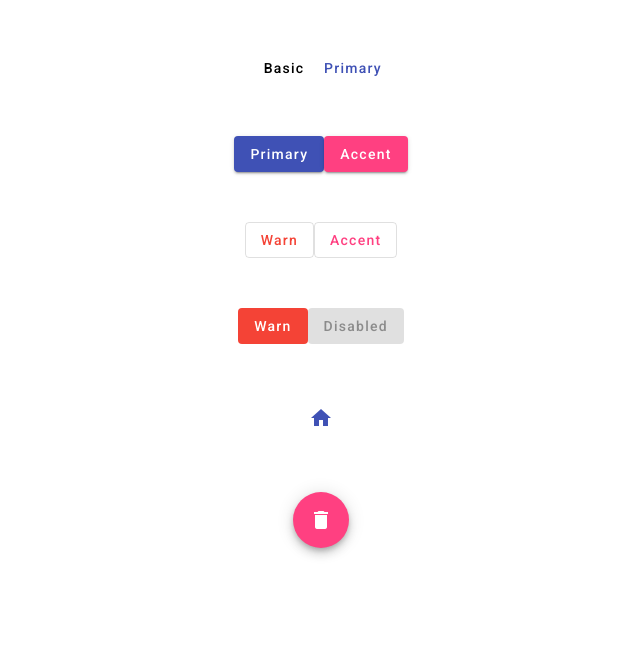
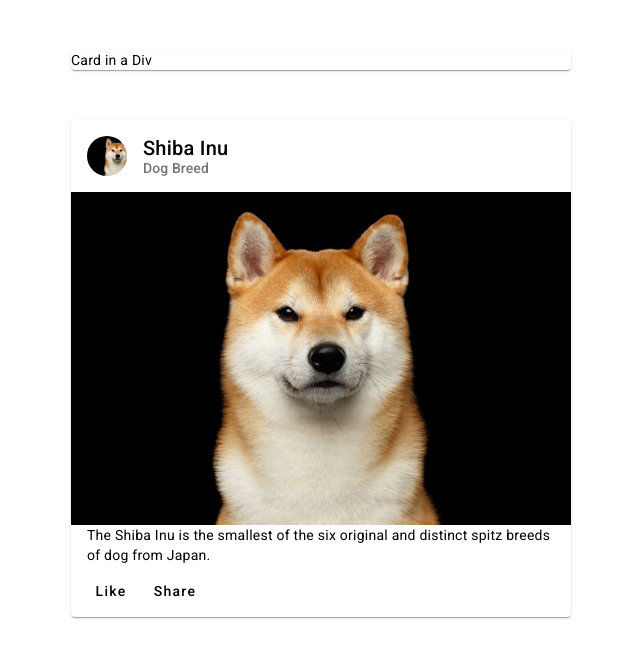
Before and after one commit to johnerist/angular-material, an Angular app: page / in a window 1280 px wide. Shown: the top 658 px of the page, without its empty margins (319-959 px from the left). Built offline with nearby package versions, Linux system fonts and the light colour scheme.

Commit message:
card box

```diff
--- a/src/app/app.component.html
+++ b/src/app/app.component.html
@@ -8,4 +8,7 @@
 <!-- <app-bottom-sheet></app-bottom-sheet> -->
 
 <!-- Button -->
-<app-button></app-button>
+<!-- <app-button></app-button> -->
+
+<!-- Card -->
+<app-card></app-card>
--- /dev/null
+++ b/src/app/components/card/card.component.css
@@ -0,0 +1,4 @@
+.profile-image {
+    background-image: url('../../../assets/img/shiba-inu.jpg');
+    background-size: cover;
+}
--- /dev/null
+++ b/src/app/components/card/card.component.html
@@ -0,0 +1,26 @@
+<div style="width: 500px; margin: 50px auto;">
+    <mat-card>Card in a Div</mat-card>
+</div>
+
+<div style="width: 500px; margin: 50px auto;">
+    <mat-card>
+        <mat-card-header>
+            <div mat-card-avatar class="profile-image"></div>
+            <mat-card-title>Shiba Inu</mat-card-title>
+            <mat-card-subtitle>Dog Breed</mat-card-subtitle>
+        </mat-card-header>
+
+        <img src="../../../assets/img/shiba-inu.jpg" alt="Photo of Shiba Inu">
+
+        <mat-card-content>
+            <p>
+                The Shiba Inu is the smallest of the six original and distinct spitz breeds of dog from Japan.
+            </p>
+        </mat-card-content>
+
+        <mat-card-actions>
+            <button mat-button>Like</button>
+            <button mat-button>Share</button>
+        </mat-card-actions>
+    </mat-card>
+</div>
```
Also changed, not shown: src/app/app.module.ts (+6 -2 lines), src/app/components/card/card.component.ts (added, +10 -0 lines), src/assets/img/shiba-inu.jpg (added), 1 other file (tests, documents, lock files or other folders).
